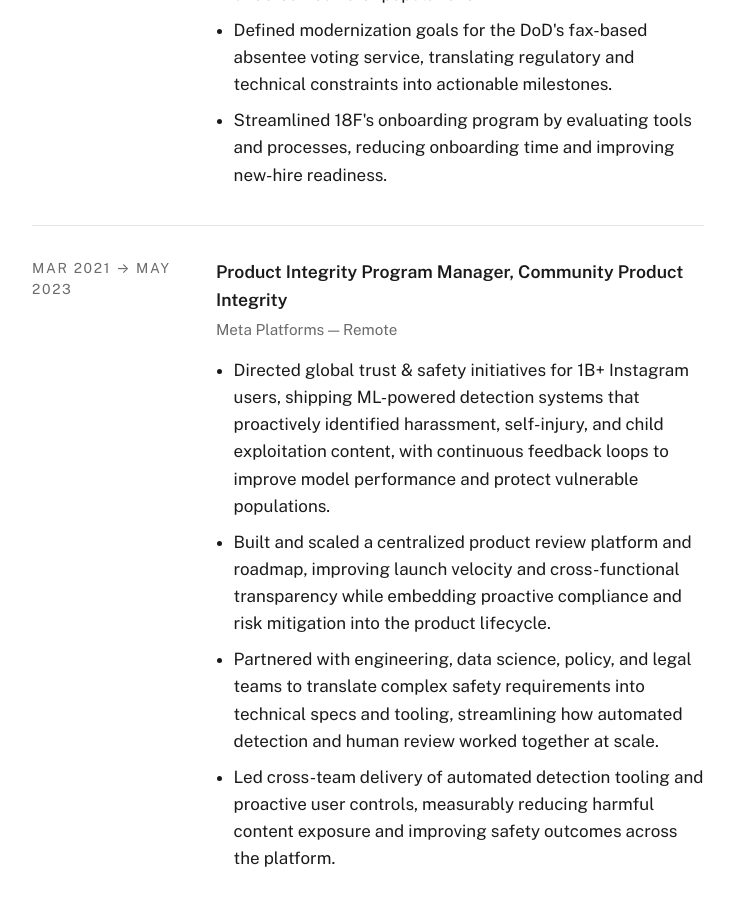
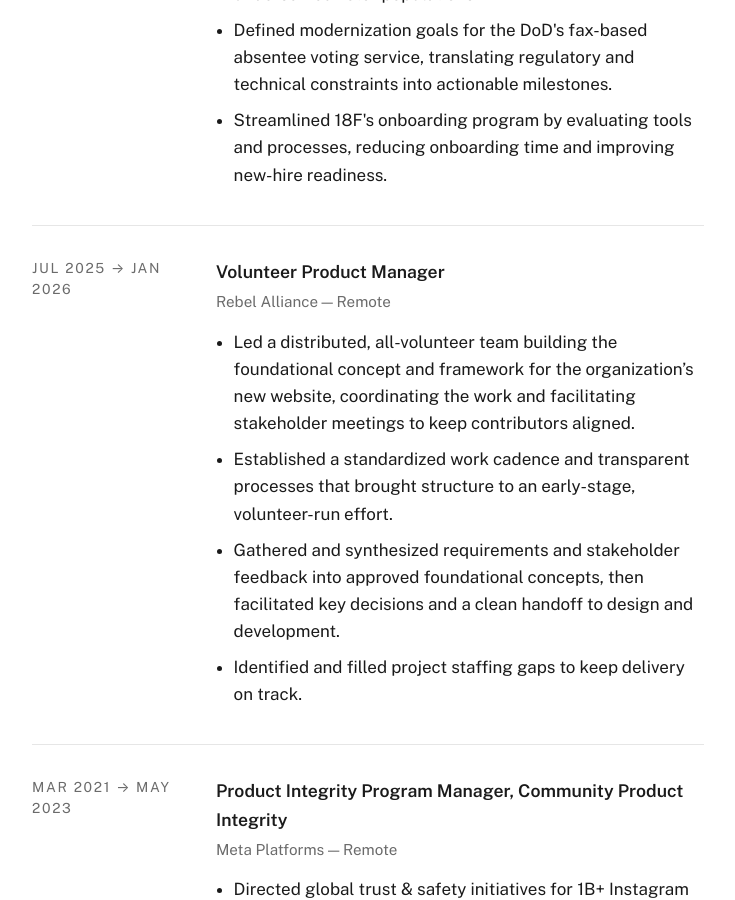
Before and after one commit to savenoch/savannaboothenoch.com, a Jekyll site: the page built from index.html, in a window 1280 px wide and 900 px high, scrolled down 1962 px. Shown: the whole window, without its empty margins (272-1007 px from the left). Built offline with Jekyll 4.4.1, drawn with Linux system fonts in a browser that asks for light colours.

Commit message:
Updated resume with RA

```diff
--- a/_data/resume.yml
+++ b/_data/resume.yml
@@ -83,6 +83,17 @@
       - Defined modernization goals for the DoD's fax-based absentee voting service, translating regulatory and technical constraints into actionable milestones.
       - Streamlined 18F's onboarding program by evaluating tools and processes, reducing onboarding time and improving new-hire readiness.
 
+  - role: Volunteer Product Manager
+    company: Rebel Alliance
+    location: Remote
+    start: Jul 2025
+    end: Jan 2026
+    highlights:
+      - Led a distributed, all-volunteer team building the foundational concept and framework for the organization’s new website, coordinating the work and facilitating stakeholder meetings to keep contributors aligned.
+      - Established a standardized work cadence and transparent processes that brought structure to an early-stage, volunteer-run effort.
+      - Gathered and synthesized requirements and stakeholder feedback into approved foundational concepts, then facilitated key decisions and a clean handoff to design and development.
+      - Identified and filled project staffing gaps to keep delivery on track.
+
   - role: Product Integrity Program Manager, Community Product Integrity
     company: Meta Platforms
     location: Remote
```
